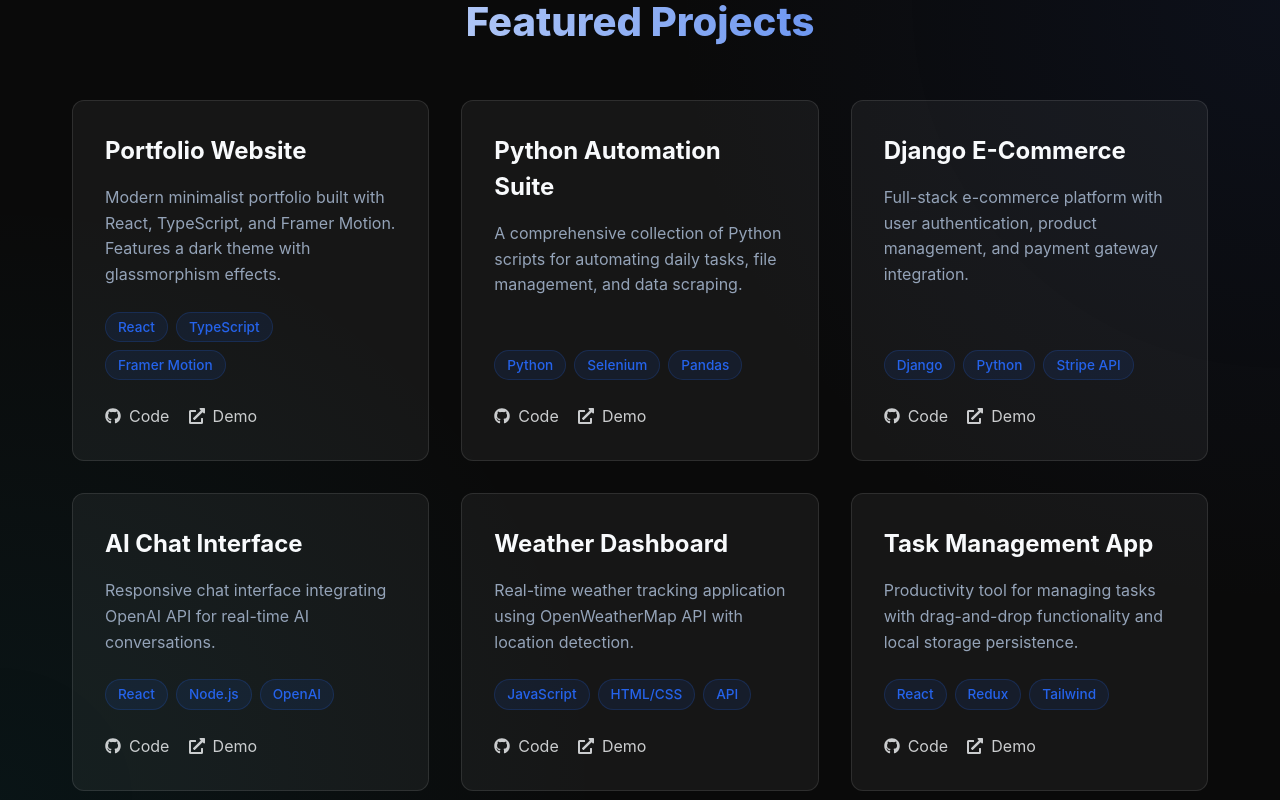
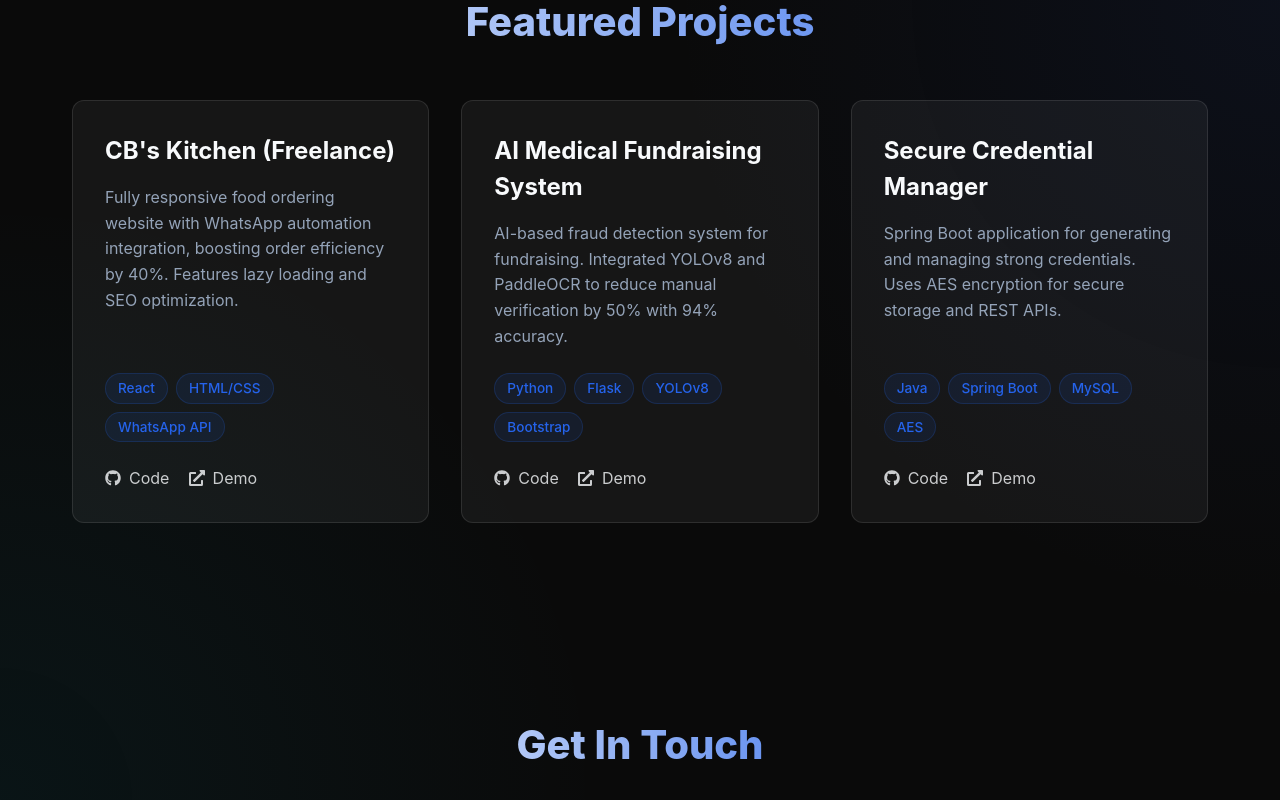
Before and after one commit to Silentcodr/Sudhan-s_Portfolio, a React (Vite) app: page / in a window 1280 px wide. Shown: the part 1600-2400 px from the top of the page. Built offline with nearby package versions, Linux system fonts and the light colour scheme.

Commit message:
Update portfolio content from README details

```diff
--- a/src/components/Contact.tsx
+++ b/src/components/Contact.tsx
@@ -1,5 +1,5 @@
 import { motion } from 'framer-motion';
-import { FaGithub, FaLinkedin, FaTwitter, FaEnvelope } from 'react-icons/fa';
+import { FaGithub, FaEnvelope } from 'react-icons/fa';
 import './Contact.css';
 
 const Contact = () => {
@@ -44,10 +44,13 @@ const Contact = () => {
                 viewport={{ once: true }}
             >
                 <a href="https://github.com/Silentcodr" target="_blank" rel="noopener noreferrer" className="social-link"><FaGithub /></a>
-                <a href="#" className="social-link"><FaLinkedin /></a>
-                <a href="#" className="social-link"><FaTwitter /></a>
-                <a href="mailto:contact@example.com" className="social-link"><FaEnvelope /></a>
+                <a href="mailto:sudhansanthoshraj007@gmail.com" className="social-link"><FaEnvelope /></a>
+                {/* <a href="#" className="social-link"><FaLinkedin /></a> */}
             </motion.div>
+            <p style={{ marginTop: '2rem', color: 'var(--text-secondary)' }}>
+                📍 Bangalore, Karnataka <br />
+                📞 +91-8925409139
+            </p>
         </section>
     );
 };
--- a/src/components/Footer.tsx
+++ b/src/components/Footer.tsx
@@ -8,7 +8,7 @@ const Footer = () => {
             background: 'rgba(10, 10, 10, 0.8)',
             fontSize: '0.9rem'
         }}>
-            <p>&copy; {new Date().getFullYear()} SilentCodr. Built with React & Vanilla CSS.</p>
+            <p>&copy; {new Date().getFullYear()} Sudhan Santhosraj J. Built with React & Vanilla CSS.</p>
         </footer>
     );
 };
--- a/src/components/Hero.tsx
+++ b/src/components/Hero.tsx
@@ -15,14 +15,14 @@ const Hero = () => {
                     animate={{ opacity: 1, scale: 1 }}
                     transition={{ delay: 0.2, duration: 0.5 }}
                 >
-                    Hi, I'm <span>SilentCodr</span>
+                    Hi, I'm <span>Sudhan Santhosraj J</span>
                 </motion.h1>
                 <motion.p
                     initial={{ opacity: 0 }}
                     animate={{ opacity: 1 }}
                     transition={{ delay: 0.5, duration: 0.5 }}
                 >
-                    I craft high-performance web applications and Python utilities.
+                    CS Engineer | Full Stack Developer | AI Enthusiast
                 </motion.p>
                 <motion.div
                     className="btn-group"
--- a/src/components/Projects.tsx
+++ b/src/components/Projects.tsx
@@ -4,44 +4,23 @@ import './Projects.css';
 
 const projects = [
     {
-        title: "Portfolio Website",
-        description: "Modern minimalist portfolio built with React, TypeScript, and Framer Motion. Features a dark theme with glassmorphism effects.",
-        tech: ["React", "TypeScript", "Framer Motion"],
+        title: "CB's Kitchen (Freelance)",
+        description: "Fully responsive food ordering website with WhatsApp automation integration, boosting order efficiency by 40%. Features lazy loading and SEO optimization.",
+        tech: ["React", "HTML/CSS", "WhatsApp API"],
+        github: "https://github.com/Silentcodr/CB-Kitchen",
+        demo: "https://silentcodr.github.io/CB-Kitchen/"
+    },
+    {
+        title: "AI Medical Fundraising System",
+        description: "AI-based fraud detection system for fundraising. Integrated YOLOv8 and PaddleOCR to reduce manual verification by 50% with 94% accuracy.",
+        tech: ["Python", "Flask", "YOLOv8", "Bootstrap"],
         github: "https://github.com/Silentcodr",
         demo: "#"
     },
     {
-        title: "Python Automation Suite",
-        description: "A comprehensive collection of Python scripts for automating daily tasks, file management, and data scraping.",
-        tech: ["Python", "Selenium", "Pandas"],
-        github: "https://github.com/Silentcodr",
-        demo: "#"
-    },
-    {
-        title: "Django E-Commerce",
-        description: "Full-stack e-commerce platform with user authentication, product management, and payment gateway integration.",
-        tech: ["Django", "Python", "Stripe API"],
-        github: "https://github.com/Silentcodr",
-        demo: "#"
-    },
-    {
-        title: "AI Chat Interface",
-        description: "Responsive chat interface integrating OpenAI API for real-time AI conversations.",
-        tech: ["React", "Node.js", "OpenAI"],
-        github: "https://github.com/Silentcodr",
-        demo: "#"
-    },
-    {
-        title: "Weather Dashboard",
-        description: "Real-time weather tracking application using OpenWeatherMap API with location detection.",
-        tech: ["JavaScript", "HTML/CSS", "API"],
-        github: "https://github.com/Silentcodr",
-        demo: "#"
-    },
-    {
-        title: "Task Management App",
-        description: "Productivity tool for managing tasks with drag-and-drop functionality and local storage persistence.",
-        tech: ["React", "Redux", "Tailwind"],
+        title: "Secure Credential Manager",
+        description: "Spring Boot application for generating and managing strong credentials. Uses AES encryption for secure storage and REST APIs.",
+        tech: ["Java", "Spring Boot", "MySQL", "AES"],
         github: "https://github.com/Silentcodr",
         demo: "#"
     }
```
